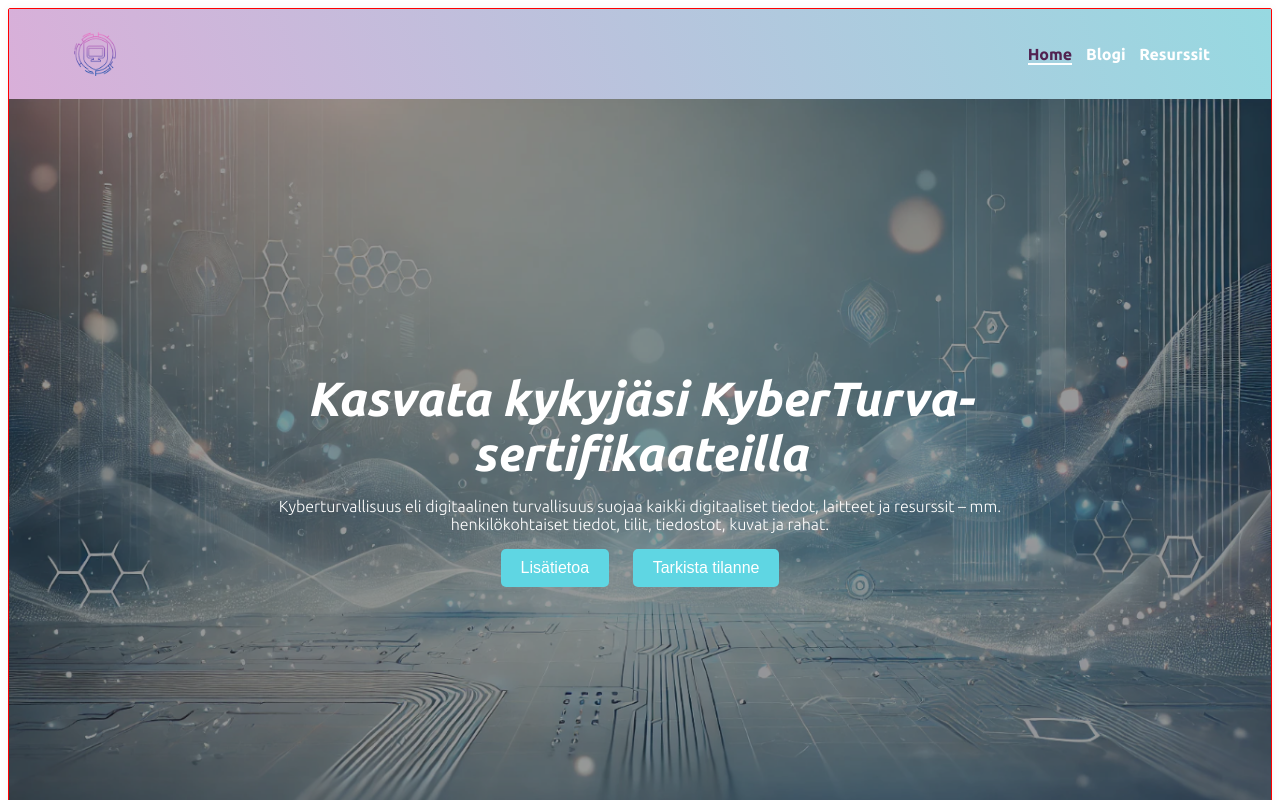
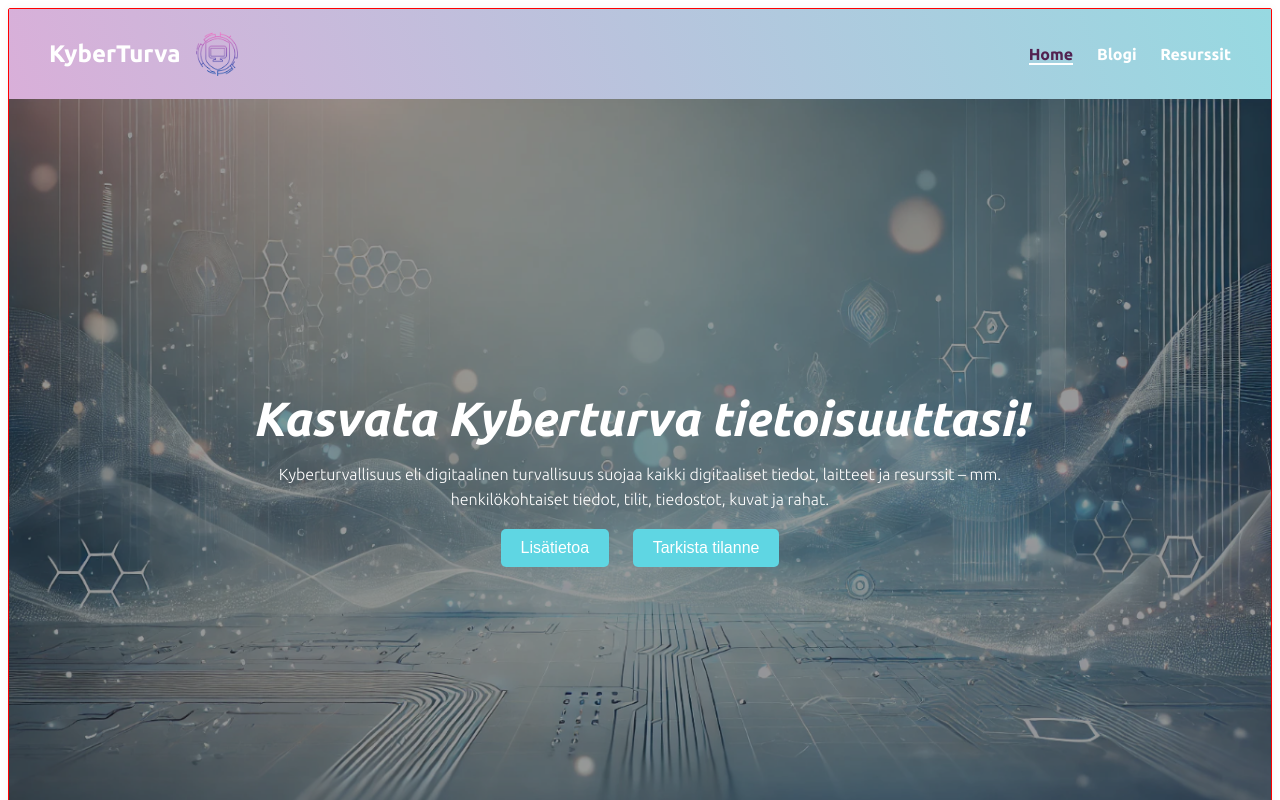
Before and after one commit to CouncilorVayHek/www-sivu, a plain HTML site: page project/index.html in a window 1280 px wide. Shown: the top 800 px of the page. Drawn offline with Linux system fonts and the light colour scheme; a script that the page names is missing.

Commit message:
Fixed nav issue and remade some content

```diff
--- a/project/index.html
+++ b/project/index.html
@@ -1,28 +1,30 @@
 <!DOCTYPE html>
 <html lang="fi">
-
 <head>
-    <meta charset="UTF-8">
-    <meta name="viewport" content="width=device-width, initial-scale=1.0">
-    <meta name="description" content="Kyberturvallisuus on tärkeää!">
-    <meta name="author" content="Iida">
-    <link href="styles/mainstylesheet.css" rel="stylesheet">
-    <link href="styles/typography.css" rel="typography">
+  <meta charset="UTF-8" />
+  <meta name="viewport" content="width=device-width, initial-scale=1.0" />
+  <meta name="description" content="Kyberturvallisuus on tärkeää!" />
+  <meta name="author" content="Iida" />
+  <link href="styles/mainstylesheet.css" rel="stylesheet" />
+  <link href="styles/typography.css" rel="stylesheet" />
   <!-- fonts -->
-    <link rel="preconnect" href="https://fonts.googleapis.com">
-    <link rel="preconnect" href="https://fonts.gstatic.com" crossorigin>
+  <link rel="preconnect" href="https://fonts.googleapis.com" />
+  <link rel="preconnect" href="https://fonts.gstatic.com" crossorigin />
   <link
     href="https://fonts.googleapis.com/css2?family=Ubuntu:ital,wght@0,300;0,400;0,500;0,700;1,300;1,400;1,500;1,700&display=swap"
-        rel="stylesheet">
+    rel="stylesheet"
+  />
   <title>KyberTurva</title>
 </head>
-
 <body>
   <div class="page-wrapper">
     <header>
       <div class="topnav">
-                <div class="container">
-                    <img src="styles/images/pink_logo.png" alt="KyberTurva logo" class="logo">
+        <div class="nav-inner">
+          <div class="branding">
+            <a href="index.html" class="site-name">KyberTurva</a>
+            <img src="styles/images/pink_logo.png" alt="KyberTurva logo" class="logo" />
+          </div>
           <nav>
             <a class="active" href="index.html">Home</a>
             <a href="blogi.html">Blogi</a>
@@ -32,14 +34,12 @@
       </div>
     </header>
 
+    <!-- HERO -->
     <section class="hero-image">
       <div class="container">
         <div class="hero-text">
-                    <h1>Kasvata kykyjäsi KyberTurva-sertifikaateilla</h1>
-                    <p>
-                        Kyberturvallisuus eli digitaalinen turvallisuus suojaa kaikki digitaaliset tiedot, laitteet ja
-                        resurssit
-                        – mm. henkilökohtaiset tiedot, tilit, tiedostot, kuvat ja rahat.</p>
+          <h1>Kasvata Kyberturva tietoisuuttasi!</h1>
+          <p style="color: white;">Kyberturvallisuus eli digitaalinen turvallisuus suojaa kaikki digitaaliset tiedot, laitteet ja resurssit – mm. henkilökohtaiset tiedot, tilit, tiedostot, kuvat ja rahat.</p>
           <div class="hero-buttons">
             <button>Lisätietoa</button>
             <button>Tarkista tilanne</button>
@@ -48,6 +48,7 @@
       </div>
     </section>
 
+    <!-- CONTENT -->
     <section class="content">
       <div class="container">
         <h2 class="center">CIA-malli</h2>
@@ -56,24 +57,22 @@
             CIA-lyhenne viittaa usein kyberturvallisuuden kolmeen keskeiseen osa-alueeseen:
             luottamuksellisuuteen (Confidentiality), eheyteen (Integrity) ja saatavuuteen (Availability).
             Nämä pilarit ohjaavat sitä, miten organisaatiot ja yksilöt suojaavat digitaaliset tietonsa
-                sekä varmistavat, että nämä tiedot ovat turvallisia ja käytettävissä silloin, kun niitä tarvitaan.
+            sekä varmistavat, että nämä tiedot ovat turvallisia ja käytettävissä silloin, kun niitä
+            tarvitaan.
           </p>
 
           <p><strong>Luottamuksellisuus</strong> –  Luottamuksellisuuden tarkoituksena on estää luvattomia tahoja pääsemästä käsiksi tietoihin, sovelluksiin tai järjestelmiin. Käytännössä tähän kuuluvat esimerkiksi salaus, pääsynhallinta, monivaiheinen tunnistautuminen sekä erilaiset tietoturvapolitiikat. Näiden avulla varmistetaan, että arkaluonteiset tiedot, kuten henkilökohtaiset tiedot tai yrityksen sisäiset dokumentit, pysyvät suojattuina.</p>
-
           <p><strong>Eheys</strong> –  Eheys tarkoittaa, että tiedot pysyvät muuttumattomina tai vain asianmukaisesti muokattuina. Jos esimerkiksi laskentataulukon numerot muutetaan luvattomasti, eheys on vaarantunut. Sen suojaamiseksi käytetään usein versiohallintaa, tarkistussummia (checksumeja) ja erilaisia lokeja, joista voidaan jäljittää tapahtuneet muutokset. Eheys on tärkeää, jotta voidaan luottaa tiedon paikkansapitävyyteen.</p>
-
           <p><strong>Saatavuus</strong> –  Saatavuudella varmistetaan, että käyttäjillä on pääsy tietoihin ja järjestelmiin juuri silloin, kun he niitä tarvitsevat. Pahimmillaan palvelunestohyökkäys (DDoS) voi estää pääsyn järjestelmiin ylikuormittamalla ne, tai kiristysohjelma (ransomware) voi salata tiedot ja lukita käyttäjän ulos järjestelmästä. Saatavuus vaatii usein monipuolisia keinoja, kuten riittävää palvelinkapasiteettia, varmuuskopioita ja valvontajärjestelmiä, jotka havaitsevat poikkeavuudet ajoissa.</p>
         </div>
-
       </div>
     </section>
+  </div>
 
-    </div>
+  <!-- Back to top -->
   <button onclick="topFunction()" id="myBtn">
     <img src="styles/images/arrowup.png" alt="Go to top" />
   </button>
   <script src="scripts/allpages.js"></script>
 </body>
-
 </html>
--- a/project/styles/mainstylesheet.css
+++ b/project/styles/mainstylesheet.css
@@ -4,14 +4,6 @@ TopNav: pink: #d9afd9
 blue: #97D9E1
 active color page: #512251
 Background: #ffffff
-
-
-
-
-
-
-
-
 */
 
 /* Page background */
@@ -20,98 +12,101 @@ body {
     font-family: "Ubuntu", sans-serif;
     font-weight: 300;
     font-style: normal;
-
   }
 
+  /* Page wrapper */
   .page-wrapper {
     max-width: 1600px;
-    /* or 1440px, 1600px — up to you */
-    margin: 0px auto;
+    margin: 0 auto;
     padding: 0;
     background-color: rgb(231, 231, 231);
-    border: 1px solid #ff0000;
+    border: 1px solid #ff0000; /* red border for testing */
     border-radius: 2px;
     box-shadow: 0 0 10px rgba(0, 0, 0, 0.05);
     overflow-x: hidden;
   }
 
+  /* Layout container */
   .container {
     max-width: 1140px;
     margin: 0 auto;
-    padding-left: 40px;
-    padding-right: 40px;
+    padding: 0 40px;
   }
 
-
-
-
-
-/* texts */
-
+  /* Typography */
   h1 {
-    font-family: "Ubuntu", sans-serif;
     font-weight: 700;
     font-style: italic;
   }
 
   h2 {
-    font-family: "Ubuntu", sans-serif;
     font-weight: 700;
-    font-style: normal;
   }
 
   p {
-    font-family: "Ubuntu", sans-serif;
     font-weight: 300;
     font-style: normal;
+    line-height: 1.6;
+    color: #333;
   }
 
+  .content p {
+    max-width: 100%;
+    margin-bottom: 20px;
+    text-align: left;
+  }
 
-
-/* Style the strong text (optional) */
   .content p strong {
     font-weight: 700;
     color: #000;
   }
 
+  /* NAVIGATION */
 
-
-.nav a {
-    font-family: "Ubuntu", sans-serif;
-    font-weight: 500;
-    font-style: normal;
-}
-
-
-/* Top nav in the container */
-.topnav .container {
-    display: flex;
-    align-items: center;
-    justify-content: space-between;
-}
-
-/* Top nav */
   .topnav {
     position: sticky;
     top: 0;
     z-index: 1000;
     background: linear-gradient(70deg, #d9afd9 0%, #97D9E1 100%);
+    width: 100%;
+  }
+
+  .nav-inner {
+    max-width: 1600px;
+    margin: 0 auto;
+    padding: 20px 40px;
+    display: flex;
+    justify-content: space-between;
+    align-items: center;
+  }
+
+  .branding {
+    display: flex;
+    align-items: center;
+    gap: 12px;
+  }
+
+  .site-name {
+    font-size: 1.5rem;
+    font-weight: 700;
+    color: white;
+    text-decoration: none;
+    font-family: "Ubuntu", sans-serif;
+  }
+
+  .site-name:hover {
+    text-decoration: underline;
   }
 
 
-.topnav .container {
-    display: flex;
-    align-items: center;
-    justify-content: space-between;
-    padding: 20px 50px;
-}
-
-.topnav .logo {
+  /* Logo image */
+  .logo {
     height: 50px;
   }
 
+  /* Nav links */
   .topnav nav a {
-    margin-left: 10px;
+    margin-left: 20px;
     color: #fff;
     text-decoration: none;
     font-weight: bold;
@@ -125,14 +120,6 @@ p {
     color: #512251;
     border-bottom: 2px solid #fff;
   }
-
-.text-wrapper {
-    width: 100%;
-    margin: 0;
-    padding: 0;
-    text-align: left;
-}
-
 
   /* Hero section */
   .hero-image {
@@ -157,7 +144,6 @@ p {
     width: 100%;
     height: 100%;
     background: rgba(0, 0, 0, 0.4);
-    /* Dark overlay */
     z-index: 1;
   }
 
@@ -172,7 +158,6 @@ p {
     font-size: 3rem;
     margin-bottom: 1rem;
   }
-
 
   .hero-buttons button {
     margin: 0 10px;
@@ -197,19 +182,12 @@ p {
     text-align: center;
   }
 
-.content h2 {
-    margin-bottom: 20px;
-}
-
-.content p {
-    max-width: 100%;
-    margin-bottom: 20px;
+  /* Text wrapper (optional if used) */
+  .text-wrapper {
+    width: 100%;
+    margin: 0;
+    padding: 0;
     text-align: left;
-    font-size: 1.1rem;
-    color: #333;
-    text-align: left;
-    margin-bottom: 20px;
-    line-height: 1.6;
   }
 
   /* Back to top button */
@@ -220,12 +198,10 @@ p {
     right: 30px;
     z-index: 999;
     background-color: rgba(241, 241, 241, 0.6);
-    /* subtle background */
     border: none;
     outline: none;
     padding: 12px;
     border-radius: 50%;
-    /* makes the button circular */
     box-shadow: 0 4px 8px rgba(0, 0, 0, 0.2);
     cursor: pointer;
     transition: background-color 0.3s, transform 0.2s;
@@ -237,9 +213,7 @@ p {
     display: block;
   }
 
-/* Hover effect */
   #myBtn:hover {
     background-color: rgba(49, 49, 49, 0.8);
     transform: translateY(-3px);
-    /* slight lift effect */
   }
```
Also changed, not shown: project/blogi.html (+26 -19 lines), project/resurssit.html (+23 -18 lines). Lines whose indentation alone changed are shown as unchanged.
